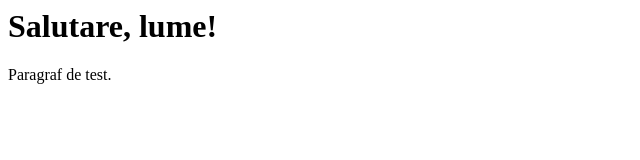
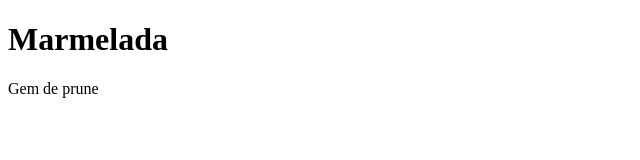
Before and after one commit to Fymbultir/invatam-coding-speram, a plain HTML site: page index.html in a window 1280 px wide. Shown: the whole page, without its empty margins (0-640 px from the left). Drawn offline with Linux system fonts and the light colour scheme.

Commit message:
feat:fisier de structura

```diff
--- a/index.html
+++ b/index.html
@@ -1,2 +1,10 @@
-<h1>Salutare, lume!</h1>
-<p> Paragraf de test.</p>
+<!DOCTYPE html>
+<html>
+    <head>
+        <title>CODING</title>
+    </head>
+    <body>
+    <h1>Marmelada</h1>
+        <p>Gem de prune</p>
+    </body>
+</html>
```
